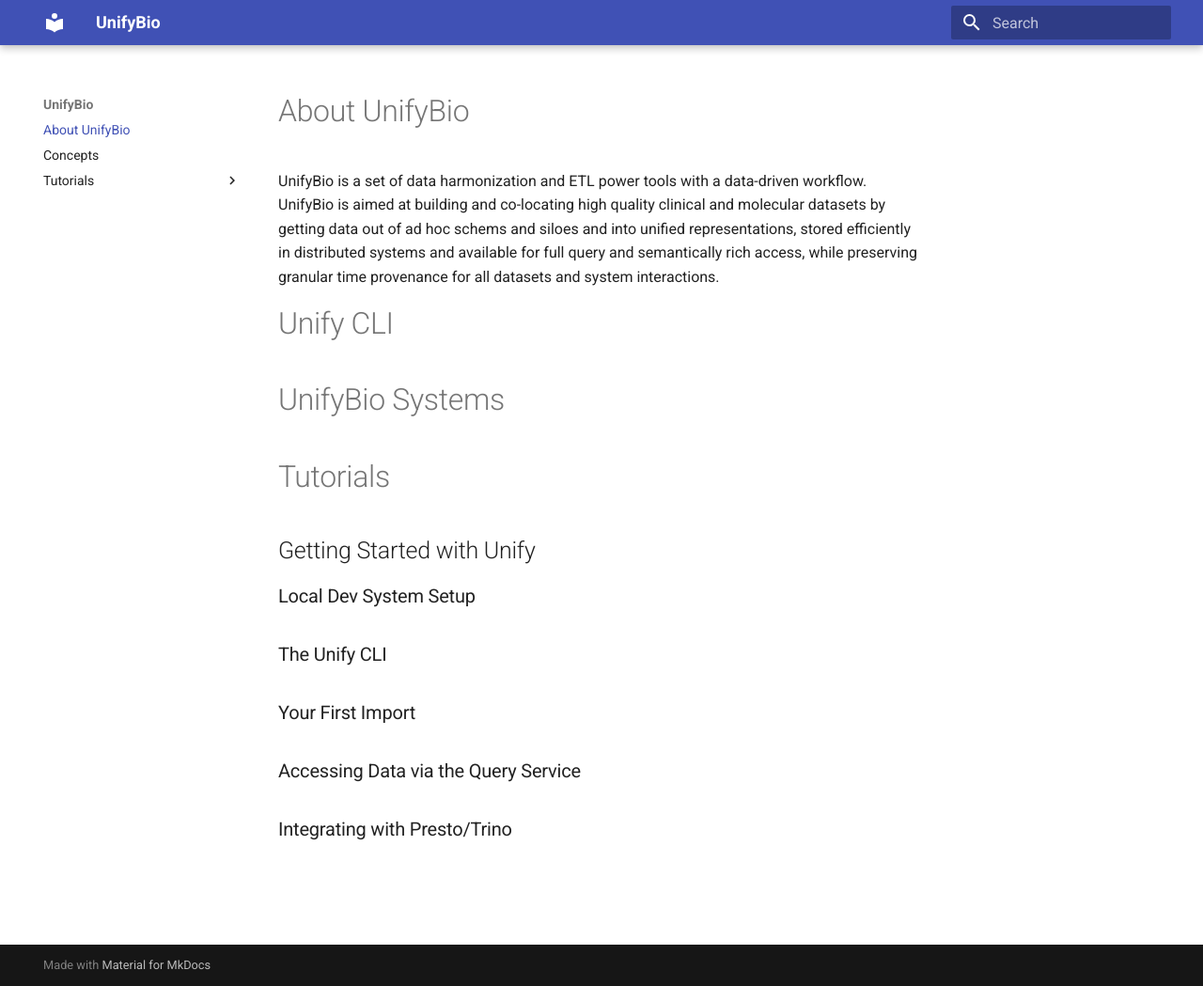
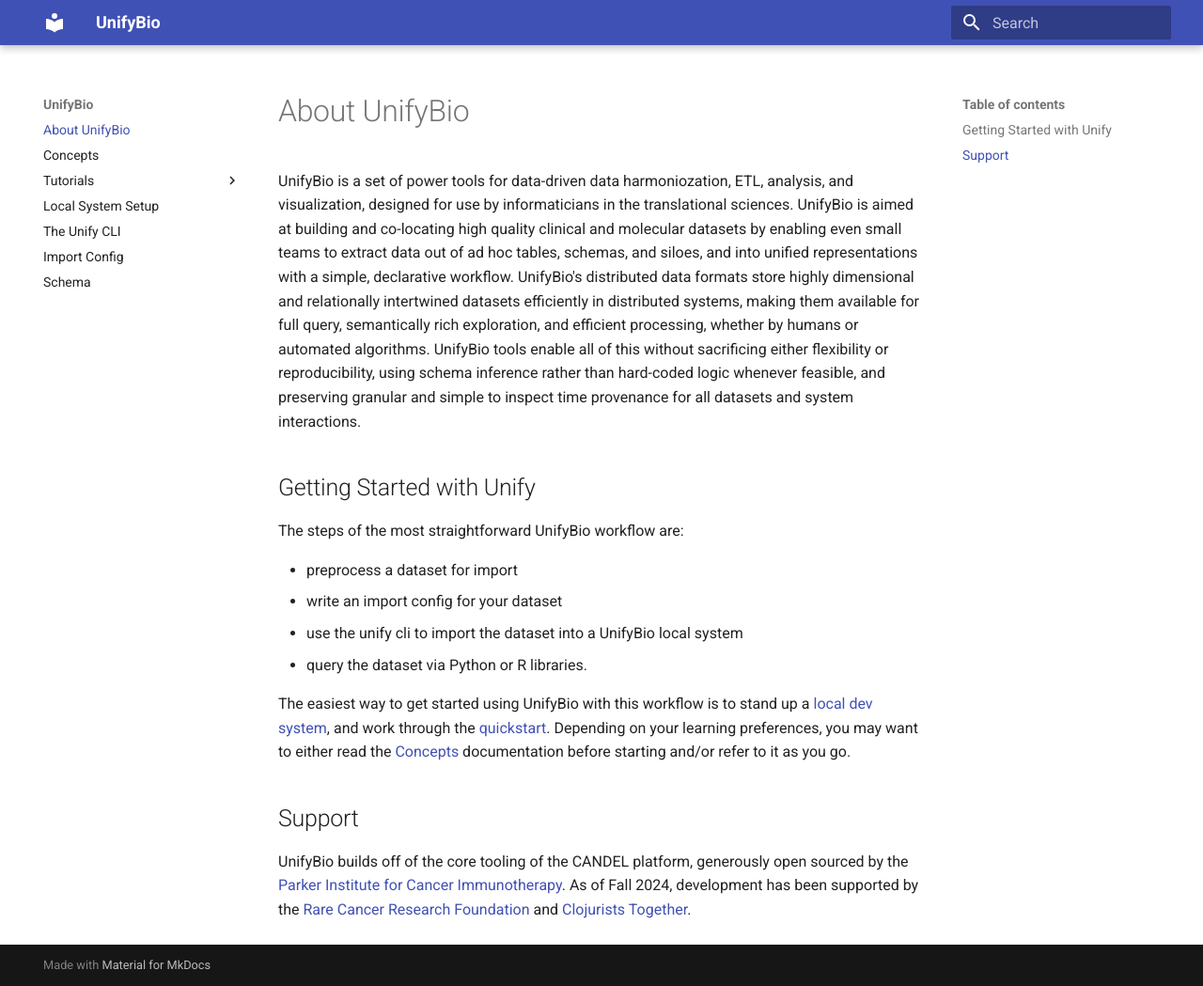
Before and after one commit to UnifyBio/unifybio-site, an MkDocs documentation site: the page built from docs/index.md, in a window 1280 px wide and 1049 px high. Shown: the whole window at 94% size. Built offline with MkDocs 1.6.1 and Material for MkDocs 9.7.7, drawn with Linux system fonts in a browser that asks for light colours.

Commit message:
more incremental progress fleshing this out

```diff
--- a/docs/index.md
+++ b/docs/index.md
@@ -1,25 +1,35 @@
 # About UnifyBio
 
-UnifyBio is a set of data harmonization and ETL power tools with a data-driven workflow.
+UnifyBio is a set of power tools for data-driven data harmoniozation, ETL, analysis,
+and visualization, designed for use by informaticians in the translational sciences.
 UnifyBio is aimed at building and co-locating high quality clinical and molecular datasets
-by getting data out of ad hoc schems and siloes and into unified representations, stored
-efficiently in distributed systems and available for full query and semantically rich access,
-while preserving granular time provenance for all datasets and system interactions.
-
-# Unify CLI
-
-# UnifyBio Systems
-
-# Tutorials
+by enabling even small teams to extract data out of ad hoc tables, schemas, and siloes, and
+into unified representations with a simple, declarative workflow.
+UnifyBio's distributed data formats store highly dimensional and relationally intertwined datasets efficiently
+in distributed systems, making them available for full query, semantically rich exploration,
+and efficient processing, whether by humans or automated algorithms.
+UnifyBio tools enable all of this without sacrificing either flexibility or reproducibility,
+using schema inference rather than hard-coded logic whenever feasible, and
+preserving granular and simple to inspect time provenance for all datasets and system interactions.
 
 ## Getting Started with Unify
 
-### Local Dev System Setup
+The steps of the most straightforward UnifyBio workflow are:
 
-### The Unify CLI
+- preprocess a dataset for import
+- write an import config for your dataset
+- use the unify cli to import the dataset into a UnifyBio local system
+- query the dataset via Python or R libraries.
 
-### Your First Import
+The easiest way to get started using UnifyBio with this workflow is to stand up a
+[local dev system](local-system.md), and work through the [quickstart](tutorials/quickstart.md).
+Depending on your learning preferences, you may want to either read the [Concepts](concepts.md) documentation before starting and/or
+refer to it as you go.
 
-### Accessing Data via the Query Service
+## Support
 
-### Integrating with Presto/Trino
+UnifyBio builds off of the core tooling of the CANDEL platform, generously open sourced by the
+[Parker Institute for Cancer Immunotherapy](https://www.parkerici.org/).
+As of Fall 2024, development has been supported by the
+[Rare Cancer Research Foundation](https://rarecancer.org/) and
+[Clojurists Together](https://www.clojuriststogether.org/projects/).
--- a/mkdocs.yml
+++ b/mkdocs.yml
@@ -7,6 +7,10 @@
   - concepts.md
   - Tutorials:
     - tutorials/quickstart.md
+  - local-system.md
+  - unify-cli.md
+  - import-config.md
+  - schema.md
 markdown_extensions:
   - pymdownx.highlight:
       anchor_linenums: true
```
Also changed, not shown: docs/import-config.md (added, +4 -0 lines), docs/local-system.md (added, +55 -0 lines), docs/schema.md (added, +41 -0 lines), docs/unify-cli.md (added, +3 -0 lines).
